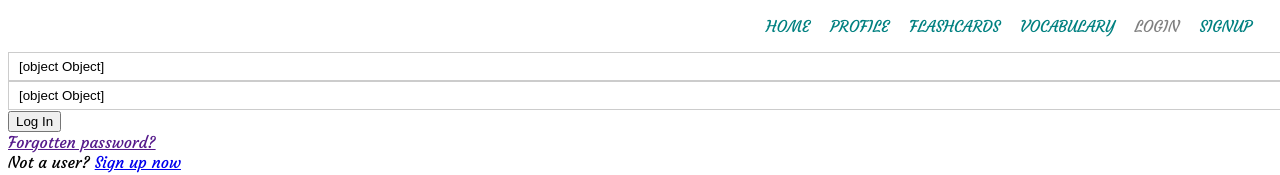
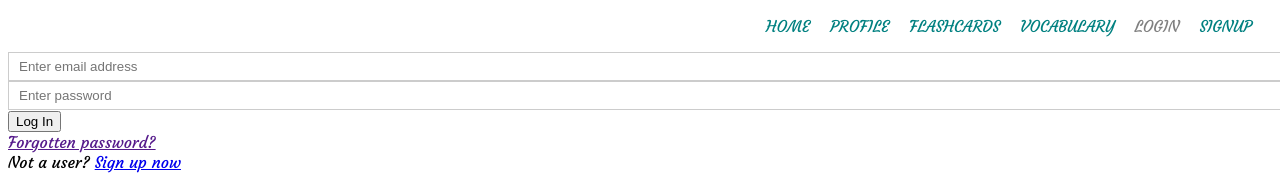
Before and after one commit to chatter-ladder/client, a React (Create React App) app: page /login in a window 1280 px wide. Shown: the top 175 px of the page. Built offline with nearby package versions, Linux system fonts and the light colour scheme.

Commit message:
Updated Login to work with new state structure

```diff
--- a/src/containers/pages/Authentication/Login.js
+++ b/src/containers/pages/Authentication/Login.js
@@ -3,9 +3,10 @@ import { Link } from 'react-router-dom';
 
 import Input from '../../../components/UI/Input/Input';
 
-class Register extends Component {
+class Login extends Component {
 
     state = {
+        controls: {
             email: {
                 value: '',
                 validation: {
@@ -21,13 +22,23 @@ class Register extends Component {
                 },
                 valid: false,
                 touched: false
-        },
+            }
+        }
     }
 
     onChangeHandler = (event, formElement) => {
+        const updatedControls = {
+            ...this.state.controls,
+            [formElement]: {
+                ...this.state.controls[formElement],
+                value: event.target.value,
+                // valid: this.checkValidity(event.target.value, this.state.controls[formElement].validation),
+                touched: true
+            }
+        }
+
         this.setState({
-            ...this.state,
-            [formElement]: event.target.value
+            controls: updatedControls
         })
     }
 
@@ -40,7 +51,7 @@ class Register extends Component {
                         type='email'
                         name='email'
                         placeholder='Enter email address'
-                        value={this.state.email}
+                        value={this.state.controls.email.value}
                         onChange={(event) => this.onChangeHandler(event, 'email')}
                     />
                                     <Input
@@ -48,7 +59,7 @@ class Register extends Component {
                         type='password'
                         name='password'
                         placeholder='Enter password'
-                        value={this.state.password}
+                        value={this.state.controls.password.value}
                         onChange={(event) => this.onChangeHandler(event, 'password')}
                     />
                     <button type='submit'>Log In</button>
@@ -60,4 +71,4 @@ class Register extends Component {
     }
 };
 
-export default Register;
+export default Login;
```
Lines whose indentation alone changed are shown as unchanged.
